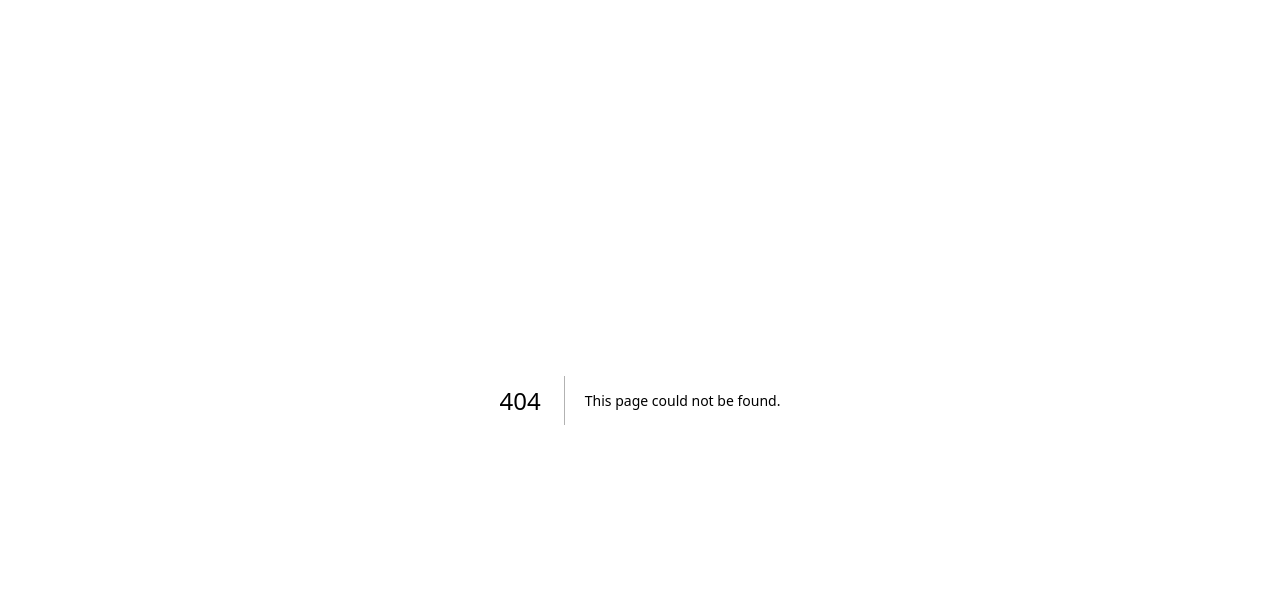
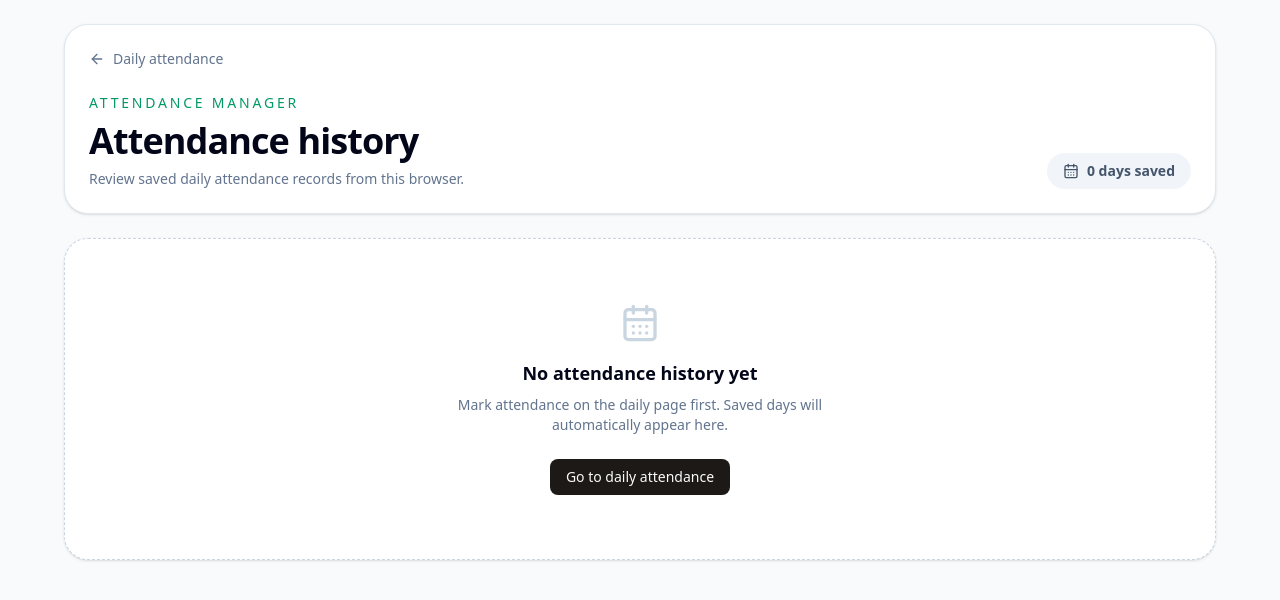
Before and after one commit to kamatealif/attendance-manager, a Next.js app: page /history in a window 1280 px wide. Before the commit this address had no page. Shown: the top 600 px of the page. Built offline with nearby package versions, Linux system fonts and the light colour scheme.

Commit message:
feat: add attendance history viewer

```diff
--- /dev/null
+++ b/app/history/page.tsx
@@ -0,0 +1,56 @@
+"use client";
+import Link from "next/link";
+import { useEffect, useState } from "react";
+import { ArrowLeft, CalendarDays, Check, Clock3, UserX } from "lucide-react";
+import { Button } from "@/components/ui/button";
+
+type Status = "present" | "absent" | "late" | "unmarked";
+type RecordMap = Record<number, Status>;
+const PREFIX = "attendance-manager:daily:";
+const students = [
+  { id: 1, name: "Aarav Patil" }, { id: 2, name: "Aisha Shaikh" }, { id: 3, name: "Rohan More" }, { id: 4, name: "Sana Khan" },
+  { id: 5, name: "Kabir Jadhav" }, { id: 6, name: "Meera Joshi" }, { id: 7, name: "Aditya Pawar" }, { id: 8, name: "Zoya Ansari" },
+];
+const valid = new Set<Status>(["present", "absent", "late", "unmarked"]);
+function dateFromKey(key: string) { const [y, m, d] = key.split("-").map(Number); return new Date(y, m - 1, d); }
+function formatDate(date: Date) { return new Intl.DateTimeFormat("en-IN", { weekday: "long", day: "numeric", month: "long", year: "numeric" }).format(date); }
+function shortDate(date: Date) { return new Intl.DateTimeFormat("en-IN", { day: "numeric", month: "short", year: "numeric" }).format(date); }
+function readHistory() {
+  const result: { key: string; date: Date; attendance: RecordMap }[] = [];
+  for (let i = 0; i < window.localStorage.length; i++) {
+    const storageKey = window.localStorage.key(i);
+    if (!storageKey?.startsWith(PREFIX)) continue;
+    const key = storageKey.slice(PREFIX.length);
+    if (!/^\d{4}-\d{2}-\d{2}$/.test(key)) continue;
+    try {
+      const raw: unknown = JSON.parse(window.localStorage.getItem(storageKey) ?? "null");
+      if (!raw || typeof raw !== "object" || Array.isArray(raw)) continue;
+      const attendance: RecordMap = {};
+      for (const student of students) {
+        const value = (raw as Record<string, unknown>)[String(student.id)];
+        attendance[student.id] = typeof value === "string" && valid.has(value as Status) ? value as Status : "unmarked";
+      }
+      result.push({ key, date: dateFromKey(key), attendance });
+    } catch { /* Ignore malformed records. */ }
+  }
+  return result.sort((a, b) => b.date.getTime() - a.date.getTime());
+}
+function counts(record: RecordMap) { const values = Object.values(record); return { present: values.filter((x) => x === "present").length, absent: values.filter((x) => x === "absent").length, late: values.filter((x) => x === "late").length, unmarked: values.filter((x) => x === "unmarked").length }; }
+
+export default function HistoryPage() {
+  const [history, setHistory] = useState<ReturnType<typeof readHistory>>([]);
+  const [selected, setSelected] = useState("");
+  useEffect(() => { const records = readHistory(); setHistory(records); setSelected(records[0]?.key ?? ""); }, []);
+  const current = history.find((entry) => entry.key === selected);
+  return (
+    <main className="min-h-screen bg-slate-50 px-4 py-6 text-slate-950 sm:px-6 lg:px-10"><div className="mx-auto max-w-6xl space-y-6">
+      <header className="flex flex-col gap-4 rounded-3xl border border-slate-200 bg-white p-6 shadow-sm sm:flex-row sm:items-end sm:justify-between"><div>
+        <Link href="/" className="inline-flex items-center gap-2 text-sm font-medium text-slate-500 hover:text-slate-900"><ArrowLeft className="size-4" /> Daily attendance</Link>
+        <p className="mt-5 text-sm font-medium uppercase tracking-[0.2em] text-emerald-600">Attendance Manager</p><h1 className="mt-2 text-3xl font-bold tracking-tight sm:text-4xl">Attendance history</h1><p className="mt-2 text-sm text-slate-500">Review saved daily attendance records from this browser.</p>
+      </div><div className="flex items-center gap-2 rounded-full bg-slate-100 px-4 py-2 text-sm font-semibold text-slate-600"><CalendarDays className="size-4" /> {history.length} {history.length === 1 ? "day" : "days"} saved</div></header>
+      {history.length === 0 ? <section className="rounded-3xl border border-dashed border-slate-300 bg-white px-6 py-16 text-center shadow-sm"><CalendarDays className="mx-auto size-10 text-slate-300" /><h2 className="mt-4 text-lg font-semibold">No attendance history yet</h2><p className="mx-auto mt-2 max-w-md text-sm text-slate-500">Mark attendance on the daily page first. Saved days will automatically appear here.</p><Button asChild className="mt-6"><Link href="/">Go to daily attendance</Link></Button></section> :
+      <div className="grid gap-6 lg:grid-cols-[320px_minmax(0,1fr)]"><section className="rounded-3xl border border-slate-200 bg-white p-4 shadow-sm"><div className="px-2 py-2"><h2 className="font-semibold">Saved days</h2><p className="mt-1 text-xs text-slate-500">Select a date to inspect the record.</p></div><div className="mt-3 space-y-2">{history.map((entry) => { const c = counts(entry.attendance); const complete = Math.round(((students.length - c.unmarked) / students.length) * 100); return <button key={entry.key} type="button" onClick={() => setSelected(entry.key)} className={`w-full rounded-2xl border p-4 text-left transition ${selected === entry.key ? "border-emerald-200 bg-emerald-50" : "border-slate-100 hover:border-slate-200 hover:bg-slate-50"}`}><div className="flex items-center justify-between"><span className="font-semibold">{shortDate(entry.date)}</span><span className="text-xs font-semibold text-slate-500">{complete}%</span></div><p className="mt-1 text-xs text-slate-500">{formatDate(entry.date)}</p><div className="mt-3 flex gap-3 text-xs font-medium"><span className="text-emerald-700">{c.present} present</span><span className="text-rose-700">{c.absent} absent</span><span className="text-amber-700">{c.late} late</span></div></button>; })}</div></section>
+      {current && <section className="overflow-hidden rounded-3xl border border-slate-200 bg-white shadow-sm"><div className="border-b border-slate-200 px-6 py-5"><p className="text-sm font-medium uppercase tracking-[0.16em] text-emerald-600">Daily record</p><h2 className="mt-1 text-2xl font-bold tracking-tight">{formatDate(current.date)}</h2></div><div className="divide-y divide-slate-100">{students.map((student) => { const status = current.attendance[student.id]; const Icon = status === "present" ? Check : status === "absent" ? UserX : Clock3; const styles = { present: "bg-emerald-50 text-emerald-700", absent: "bg-rose-50 text-rose-700", late: "bg-amber-50 text-amber-700", unmarked: "bg-slate-100 text-slate-500" }[status]; return <div key={student.id} className="flex items-center justify-between gap-4 px-6 py-4"><div className="flex min-w-0 items-center gap-3"><div className="flex size-10 shrink-0 items-center justify-center rounded-xl bg-slate-100 text-sm font-semibold text-slate-600">{student.id.toString().padStart(2, "0")}</div><p className="truncate font-medium">{student.name}</p></div><span className={`inline-flex shrink-0 items-center gap-2 rounded-full px-3 py-1.5 text-xs font-semibold capitalize ${styles}`}>{status !== "unmarked" && <Icon className="size-3.5" />}{status}</span></div>; })}</div></section>}</div>}
+    </div></main>
+  );
+}
```
